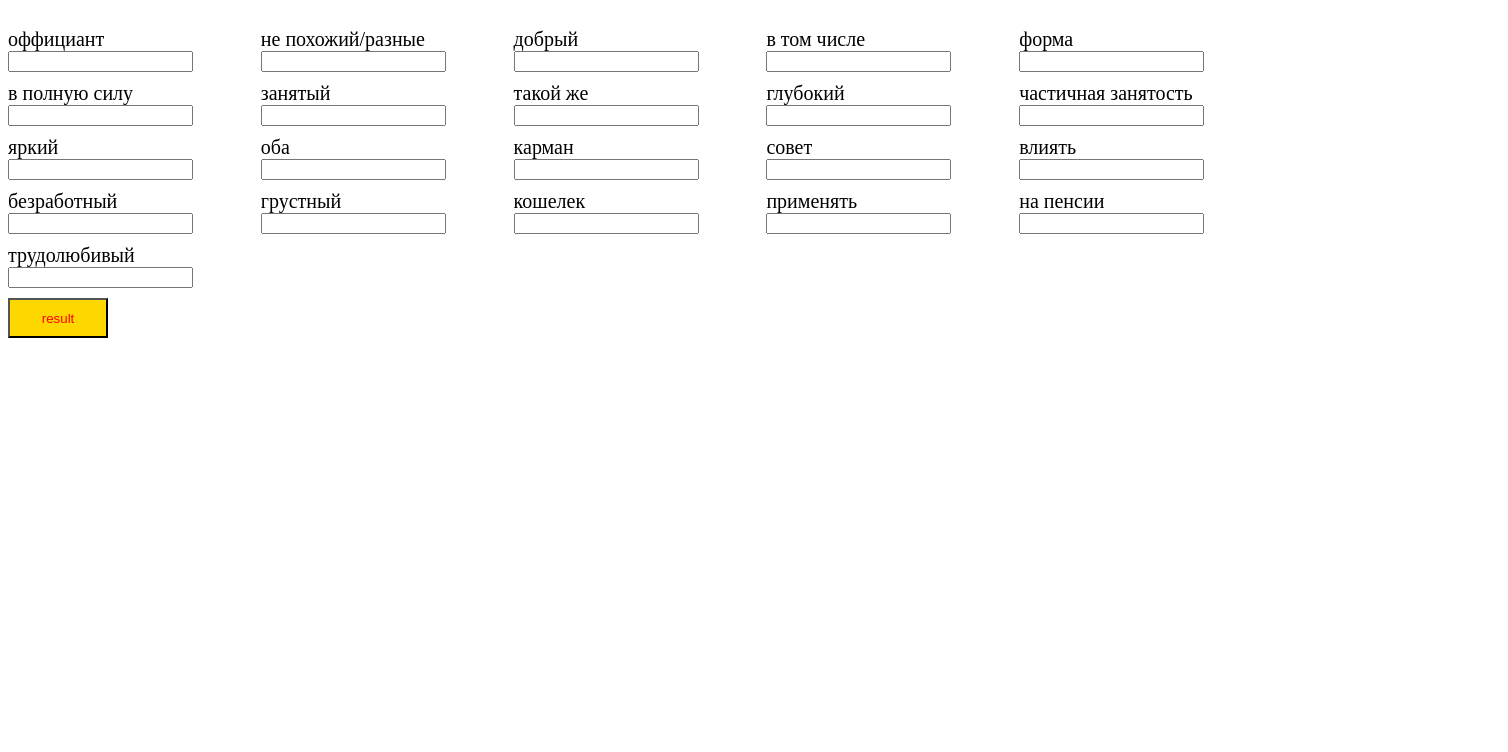
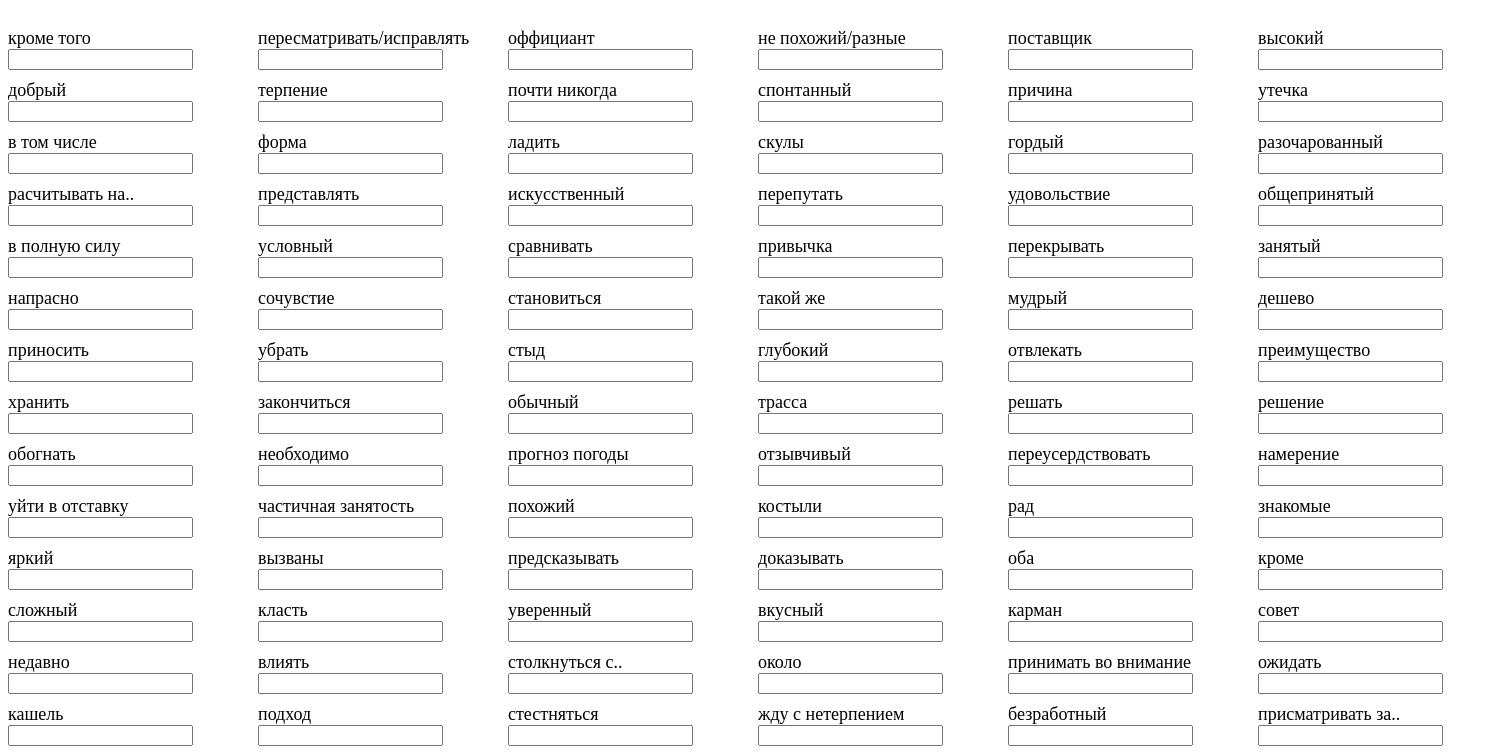
Before and after one commit to vlad0need/Dictionary, a plain HTML site: page dictionary/index.html in a window 1280 px wide. Shown: the part 48-800 px from the top of the page, 1508 px wide, since content can reach past the window. Drawn offline with Linux system fonts and the light colour scheme.

Commit message:
before switch to macOS

```diff
--- a/dictionary/css/style.css
+++ b/dictionary/css/style.css
@@ -3,14 +3,14 @@ h1{
 }
 #main{
     display: grid;
-    grid-template-columns: 1fr 1fr 1fr 1fr 1fr;
+    grid-template-columns: 1fr 1fr 1fr 1fr 1fr 1fr;
 }
 
 label{
     display: inline-block;
     width: 250px;
     margin-top: 10px;
-    font-size: 20px;
+    font-size: 18px;
 }
 .true{
     border: mediumseagreen 3px solid;
--- a/dictionary/js/js.js
+++ b/dictionary/js/js.js
@@ -6,8 +6,29 @@ let words = [
     {shape: `форма`}, {same: `такой же`}, {purse: "кошелек"}, {pocket: "карман"}, {different: "не похожий/разные"},
     {bright: 'яркий'}, {advice: "совет"}, {kind: "добрый"}, {busy: "занятый"}, {waiter: "оффициант"},
     {unemployed: "безработный"}, {sad: "грустный"}, {retired: "на пенсии"}, {hard_working: "трудолюбивый"}, {part_time: "частичная занятость"},
-    {deep: 'глубокий'}, {apply: 'применять'}, {to_the_full_extend: 'в полную силу'}, {including: 'в том числе'}, {affects: 'влиять'},
-    {both: 'оба'}
+    {deep: 'глубокий'}, {apply: 'применять'}, {to_the_full_extend: 'в полную силу'}, {including: 'в том числе'}, {influence: 'влиять'},
+    {both: 'оба'}, {cheekbones: 'скулы'}, {majority: 'большинство'}, {similar: 'похожий'}, {appearance: 'внешность'},
+    {tall: 'высокий'}, {height: 'рост'}, {recently: 'недавно'}, {high_way: 'трасса'}, {cheap: 'дешево'}, {get_on: 'ладить'},
+    {hardly_ever: 'почти никогда'}, {shy: 'стестняться'}, {spontaneous: 'спонтанный'}, {decide: 'решать'}, {near: 'около'},
+    {revise: 'пересматривать/исправлять'}, {weather_forecast: 'прогноз погоды'}, {except: 'кроме'}, {looking_forward: 'жду с нетерпением'},
+    {pleasure: 'удовольствие'}, {shame: 'стыд'}, {necessary: 'необходимо'}, {delicious: 'вкусный'}, {probably: 'наверное'}, {become: 'становиться'},
+    {bring: 'приносить'}, {keep: 'хранить'}, {lay: 'класть'}, {lend: 'давать в долг'}, {let: 'позволять'}, {spend: 'проводить'}, {attract: 'привлекать'},
+    {simultaneously: 'одновременно'}, {cough: 'кашель'}, {throat: 'горло'}, {provider: 'поставщик'}, {predict: 'предсказывать'},
+    {confuse: 'перепутать'}, {habit: 'привычка'}, {sights: 'достопримечательность'}, {distract: 'отвлекать'}, {additionally: 'кроме того'},
+    {wise: 'мудрый'}, {declare: 'обьявлять'}, {conventional: 'общепринятый'}, {confident: 'уверенный'}, {embarrassed: 'смущенный'},
+    {excited: 'в восторге'}, {proud: 'гордый'}, {disappointed: 'разочарованный'}, {glad: 'рад'}, {ordinary: 'обычный'},
+    {advantage: 'преимущество'}, {conditional: 'условный'}, {reason: 'причина'}, {acquaintances: 'знакомые'},
+    {take_care_of: "позаботиться о"}, {way_out: "выход из положения"}, {take_into_consideration: "принимать во внимание"},
+    {crutches: "костыли"}, {resign: "уйти в отставку"}, {leak: "утечка"},
+    {satisfied: "доволен"}, {due: "в связи"}, {complicated: "сложный"}, {empathy: "сочувстие"}, {overdo: "переусердствовать"},
+    {decision: "решение"}, {introduce: "представлять"}, {approach: "подход"}, {division: "разделение"}, {run_out_of: "закончиться"},
+    {put_away: "убрать"}, {count_on: "расчитывать на.."}, {get_rid_of: "избавиться от.."}, {look_after: "присматривать за.."},
+    {put_up_with: "смириться с.."}, {settle_on: "остановиться на (выборе)"}, {run_into: "столкнуться с.."}, {take_after: "унаследовать.."},
+    {back_out_of: "увиливать от.."}, {patience: "терпение"}, {prove: "доказывать"}, {overlap: "перекрывать"}, {responsive: "отзывчивый"},
+    {"widely-spread": "широко распространенный"}, {artificial: "искусственный"}, {disgusted: "отвращение"}, {additives: "добавки"}, {overtake: "обогнать"},
+    {especially: "особенно"}, {intention: "намерение"}, {avoid: "избегать"}, {consequences: "последствия"}, {triggered_by: "вызваны"}, {take_over: "перенимать"},
+    {in_vain: "напрасно"}, {expect: "ожидать"}, {accumulate: "накапливать"}, {compare: "сравнивать"}, {persuade: "убеждать"}, {exception: "исключение"},
+    {reliable: "надежный"},
     ];
 
 
@@ -35,7 +56,14 @@ words.forEach(w => {
 }
 }
 )
-
+const changeWords = () => {
+    words.forEach(w => {
+            for (let key in w){
+                visible(w[key], key);
+            }
+        }
+    )
+}
 
 let result = () => {
    /*let word = document.querySelectorAll("label")*/
@@ -65,3 +93,8 @@ let button = document.createElement("button")
 button.textContent = "result"
 button.onclick = result
 document.body.append(button)
+
+let button2 = document.createElement("button")
+button2.textContent = "change"
+button2.onclick = changeWords
+document.body.append(button2)
```
